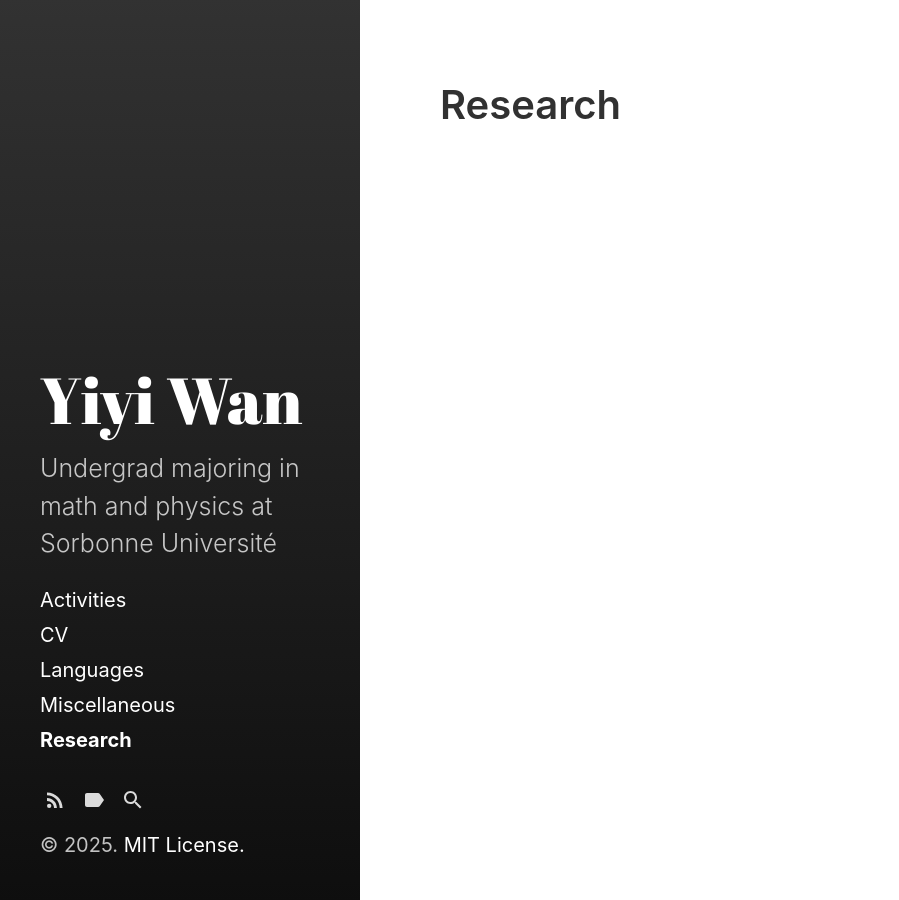
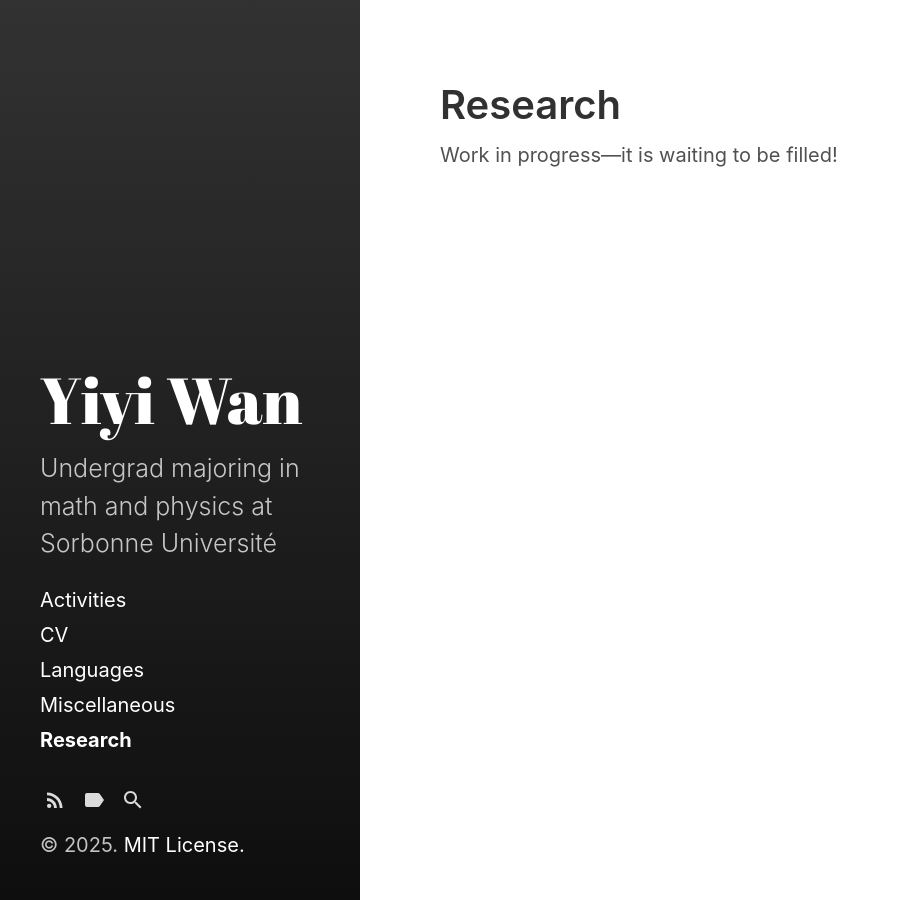
Before and after one commit to Roimex/Roimex.github.io, a Jekyll site: the page built from pages/research.md, in a window 1280 px wide. Shown: the whole page, without its empty margins (0-899 px from the left). Built offline with Jekyll 4.4.1, drawn with Linux system fonts in a browser that asks for light colours.

Commit message:
Update research.md

```diff
--- a/pages/research.md
+++ b/pages/research.md
@@ -3,4 +3,7 @@ layout: page
 title: Research
 permalink: /research
 sidebar_link: true
+order: 2
 ---
+
+Work in progress—it is waiting to be filled!
```
